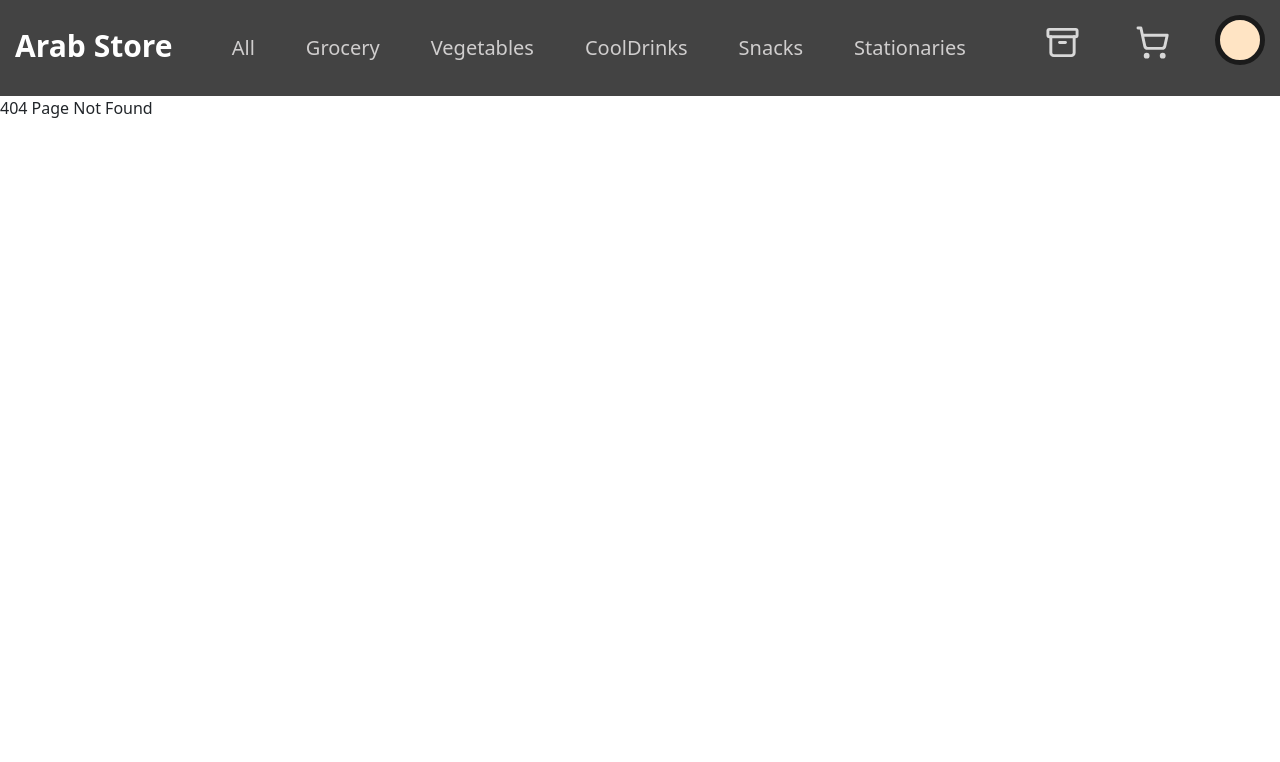
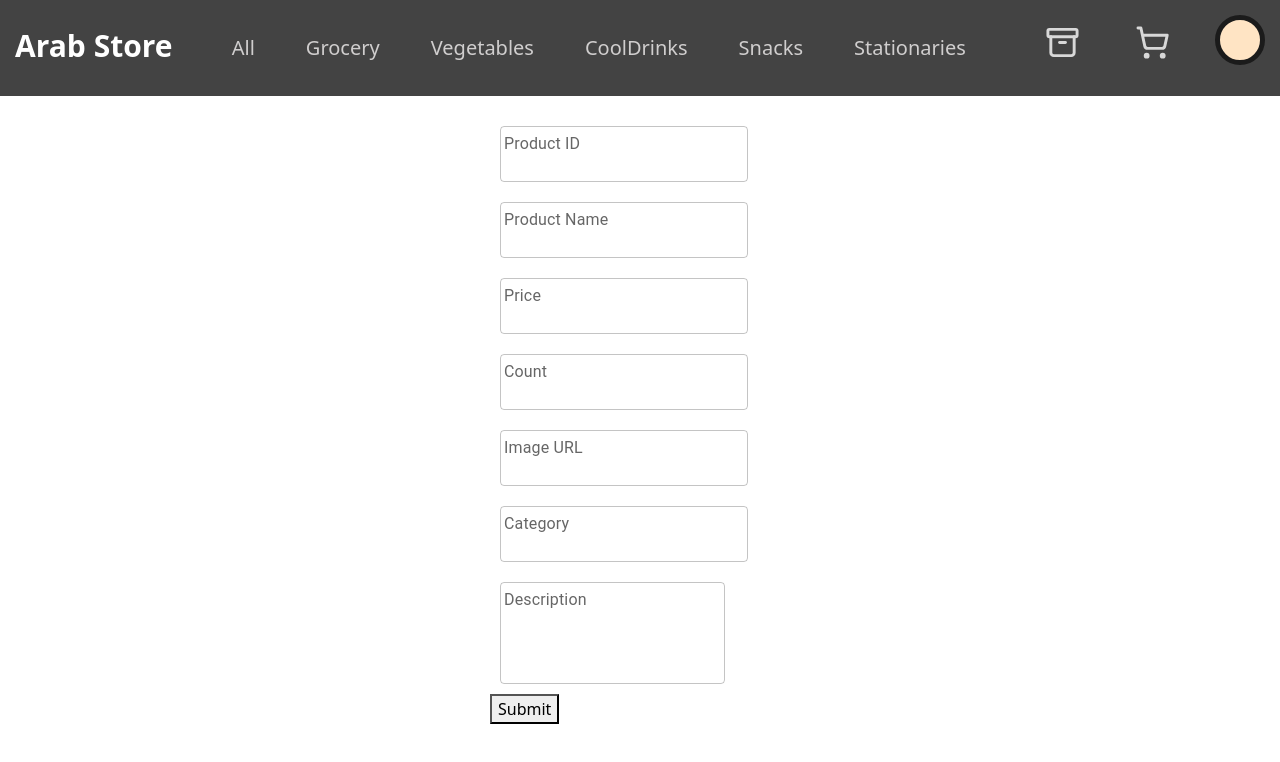
Before and after one commit to Mohaideen-Abdul-Kathar-S/e-commerce-website, a React (Vite) app: page /ProductInput in a window 1280 px wide. Before the commit this address had no page. Shown: the top 762 px of the page. Built offline with nearby package versions, Linux system fonts and the light colour scheme.

Commit message:
scond commit

```diff
--- a/package.json
+++ b/package.json
@@ -10,7 +10,11 @@
     "preview": "vite preview"
   },
   "dependencies": {
+    "@emotion/react": "^11.14.0",
+    "@emotion/styled": "^11.14.1",
     "@heroicons/react": "^2.2.0",
+    "@mui/material": "^7.1.2",
+    "axios": "^1.10.0",
     "bootstrap": "^5.3.7",
     "lucide-react": "^0.523.0",
     "react": "^19.1.0",
--- a/src/components/AllList.jsx
+++ b/src/components/AllList.jsx
@@ -20,6 +20,7 @@ export default function AllList() {
         <Card.Text>
           $25.00
         </Card.Text>
+        <h5>$75</h5>
         <Button variant="danger"><Archive />Add to Backet</Button>
         <span  style={{"padding":"10px"}}><Button variant="primary"><ShoppingCart/>Cart</Button></span>
       </Card.Body>
@@ -41,6 +42,7 @@ export default function AllList() {
         <Card.Text>
           $25.00
         </Card.Text>
+        <h5>$75</h5>
         <Button variant="danger"><Archive /> Add to Backet</Button>
         <span  style={{"padding":"10px"}}><Button variant="primary"><ShoppingCart/>Cart</Button></span>
       </Card.Body>
@@ -61,6 +63,7 @@ export default function AllList() {
         <Card.Text>
           $25.00
         </Card.Text>
+        <h5>$75</h5>
         <Button variant="danger"><Archive />Add to Backet</Button>
         <span  style={{"padding":"10px"}}><Button variant="primary"><ShoppingCart/>Cart</Button></span>
       </Card.Body>
@@ -81,6 +84,7 @@ export default function AllList() {
         <Card.Text>
           $25.00
         </Card.Text>
+        <h5>$75</h5>
         <Button variant="danger"><Archive />Add to Backet</Button>
         <span  style={{"padding":"10px"}}><Button variant="primary"><ShoppingCart/>Cart</Button></span>
       </Card.Body>
@@ -101,6 +105,7 @@ export default function AllList() {
         <Card.Text>
           $25.00
         </Card.Text>
+        <h5>$75</h5>
         <Button variant="danger"><Archive />Add to Backet</Button>
         <span  style={{"padding":"10px"}}><Button variant="primary"><ShoppingCart/>Cart</Button></span>
       </Card.Body>
--- a/src/components/Grocery.jsx
+++ b/src/components/Grocery.jsx
@@ -1,28 +1,42 @@
-import React from 'react'
+import React, { useState } from 'react'
 import '../compStyles/Grocery.css'
 import Button from 'react-bootstrap/Button';
 import Card from 'react-bootstrap/Card';
 import img from '../assets/img1.jpeg'
 import { Archive,ShoppingCart } from 'lucide-react';
+import axios from 'axios';
 
 export default function Grocery() {
   const cards = Array.from({length:5});
+  const [product,setProduct] = useState({});
+  useState(()=>{
+    axios.get("http://localhost:4000/apitest")
+    .then((res)=>{
+      setProduct(res.data[0]);
+    })
+    .catch((Err)=>{
+
+      console.log(Err);
+    })
+  },[]);
   return (
     <div>
       <div id='divinput'>
         <input type="text" className='grocerInput' placeholder='Search here...' />
         <button className='searchbtn'>Search</button>
       </div>
-      <div style={{ display: "flex", gap: "20px", flexWrap: "wrap","padding-left":"15px" }}>
+      <div style={{ display: "flex", gap: "20px", flexWrap: "wrap","paddingLeft":"15px" }}>
         {
             cards.map((_,index)=>(
                 <Card key ={index} style={{ width: '18rem' }}>
       <Card.Img variant="top" src={img} />
       <Card.Body>
-        <Card.Title>Product Name</Card.Title>
+        <Card.Title>{product.name}</Card.Title>
+
         <Card.Text>
-          $25.00
+          {product.desc}
         </Card.Text>
+        <h5>{product.price}</h5>
         <Button variant="danger"><Archive /> Add to Backet</Button>
         <span  style={{"padding":"10px"}}><Button variant="primary"><ShoppingCart/>Cart</Button></span>
       </Card.Body>
--- a/src/components/NavigationBar.jsx
+++ b/src/components/NavigationBar.jsx
@@ -8,15 +8,16 @@ import Snacks from './Snacks'
 import Stationaries from './Stationaries'
 import Bucket from './Bucket'
 import Cart from './Cart'
+import ProductInput from './ProductInput'
 import NotFound from './NotFound'
 import '../compStyles/NavigationBar.css'
 import { Archive,ShoppingCart } from 'lucide-react';
 export default function NavigationBar() {
-  const divstyle = { "margin-top":" 20px",
-    "margin-right":" 20px",
+  const divstyle = { "marginTop":" 20px",
+    "marginRight":" 20px",
     width:" 50px",
     height: "50px",
-  "padding-right":"50px"}
+  "paddingRight":"50px"}
   return (
     <div>
         <BrowserRouter>
@@ -103,6 +104,7 @@ export default function NavigationBar() {
             <Route path='/Stationaries' element={<Stationaries/>}/>
             <Route path='/Bucket' element={<Bucket/>}/>
             <Route path='/Cart' element={<Cart/>}/>
+            <Route path='/ProductInput' element={<ProductInput/>}/>
             <Route path='/*' element={<NotFound/>}/>
 
         </Routes>
--- /dev/null
+++ b/src/components/ProductInput.jsx
@@ -0,0 +1,51 @@
+import React, { useState } from 'react';
+import TextField from '@mui/material/TextField';
+
+export default function ProductInput() {
+    const [productsDetails,setProductDetails] = useState({
+            _id:'',
+            name:'',
+            price:'',
+            count:'',
+            image:'',
+            category:'',
+            desc:''
+        });
+    const onChangeHandler = (e)=>{
+        const {name,value} = e.target;
+        setProductDetails(prev => ({
+            ...prev,
+            [name]:value
+    }));
+    };
+    const onSubmitHandler = (e)=>{
+        e.preventDefault();
+        console.log(productsDetails)
+    }
+
+  return (
+    <div style={{ margin:"auto",marginTop:"20px",display: 'flex', flexDirection: 'column', gap: '16px', width: '300px'}}>
+      <form onSubmit={onSubmitHandler}>
+      <TextField id="product-id" label="Product ID" variant="outlined" name="_id" value={productsDetails._id} onChange={onChangeHandler} style={{padding:"10px"}}/>
+      <TextField id="product-name" label="Product Name" variant="outlined" name="name" value={productsDetails.name} onChange={onChangeHandler} style={{padding:"10px"}}/>
+      <TextField id="product-price" label="Price" variant="outlined" type="number" name="price" value={productsDetails.price} onChange={onChangeHandler} style={{padding:"10px"}}/>
+      <TextField id="product-count" label="Count" variant="outlined" type="number" name="count" value={productsDetails.count} onChange={onChangeHandler} style={{padding:"10px"}}/>
+      <TextField id="product-image" label="Image URL" variant="outlined" name="image" value={productsDetails.image} onChange={onChangeHandler} style={{padding:"10px"}}/>
+      <TextField id="product-category" label="Category" variant="outlined" name="category" value={productsDetails.category} onChange={onChangeHandler} style={{padding:"10px"}}/>
+      <TextField
+        id="product-desc"
+        label="Description"
+        variant="outlined"
+        name="desc"
+        multiline
+        rows={3}
+        value={productsDetails.desc}
+        onChange={onChangeHandler}
+        style={{padding:"10px"}}
+      />
+      <br />
+      <button type='submit'>Submit</button>
+      </form>
+    </div>
+  );
+}
```
Also changed, not shown: 1 other file (tests, documents, lock files or other folders).
